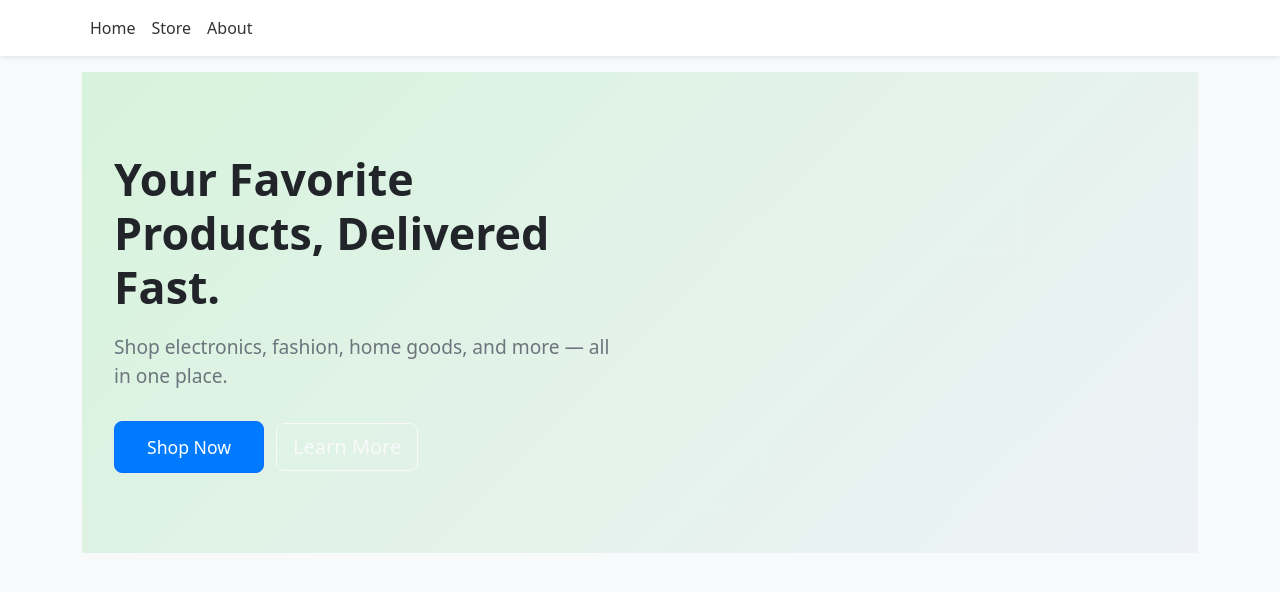
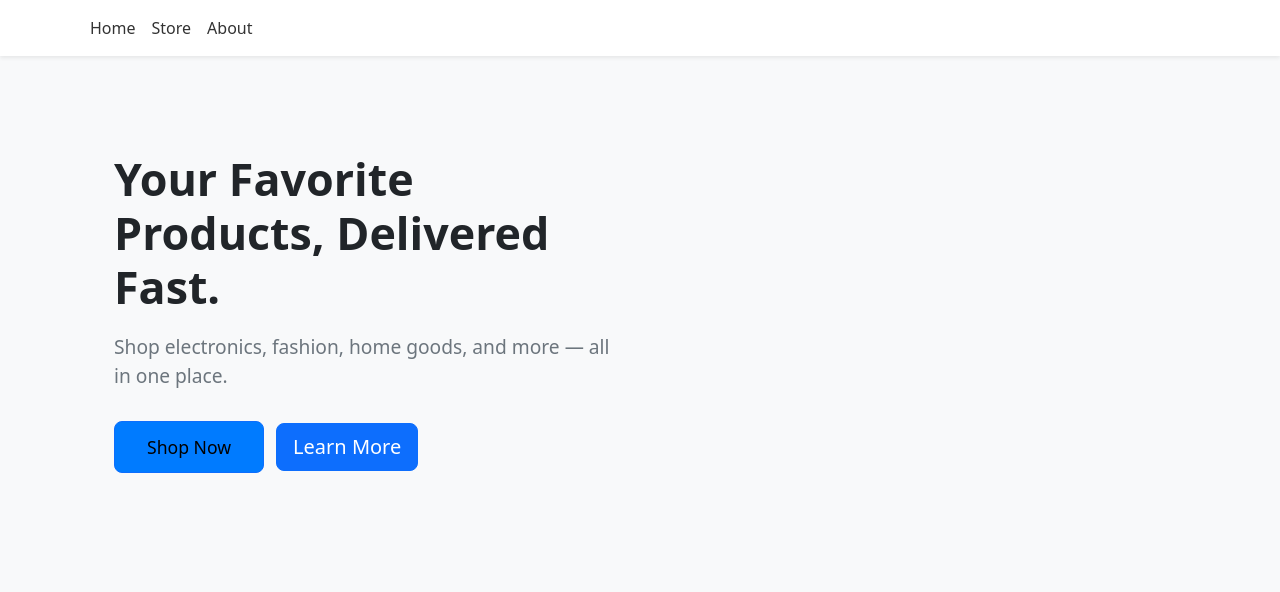
Before and after one commit to Pawina85/Shopping-Cart, a React (Vite) app: page / in a window 1280 px wide. Shown: the top 592 px of the page. Built offline with nearby package versions, Linux system fonts and the light colour scheme.

Commit message:
Ubdate button

```diff
--- a/src/pages/Home.css
+++ b/src/pages/Home.css
@@ -1,6 +1,7 @@
 .hero-store {
   padding: 80px 20px;
-  background: linear-gradient(135deg, #d7f3dc, #eef2f7);
+  /* background: linear-gradient(135deg, #d7f3dc, #eef2f7); */
+
 }
 
 .store-title {
@@ -21,6 +22,7 @@
   background-color: #007bff;
   border-radius: 8px;
   margin-right: 12px;
+  color: black;
 }
 
 .hero-image-wrap {
--- a/src/pages/Home.tsx
+++ b/src/pages/Home.tsx
@@ -16,7 +16,7 @@ export function Home() {
               <Button href="/store" size="lg" className="btn-primary-store">
                 Shop Now
               </Button>
-              <Button href="/about" size="lg" variant="outline-light">
+              <Button href="/about" size="lg" className="btn-learn">
                 Learn More
               </Button>
             </div>
```
